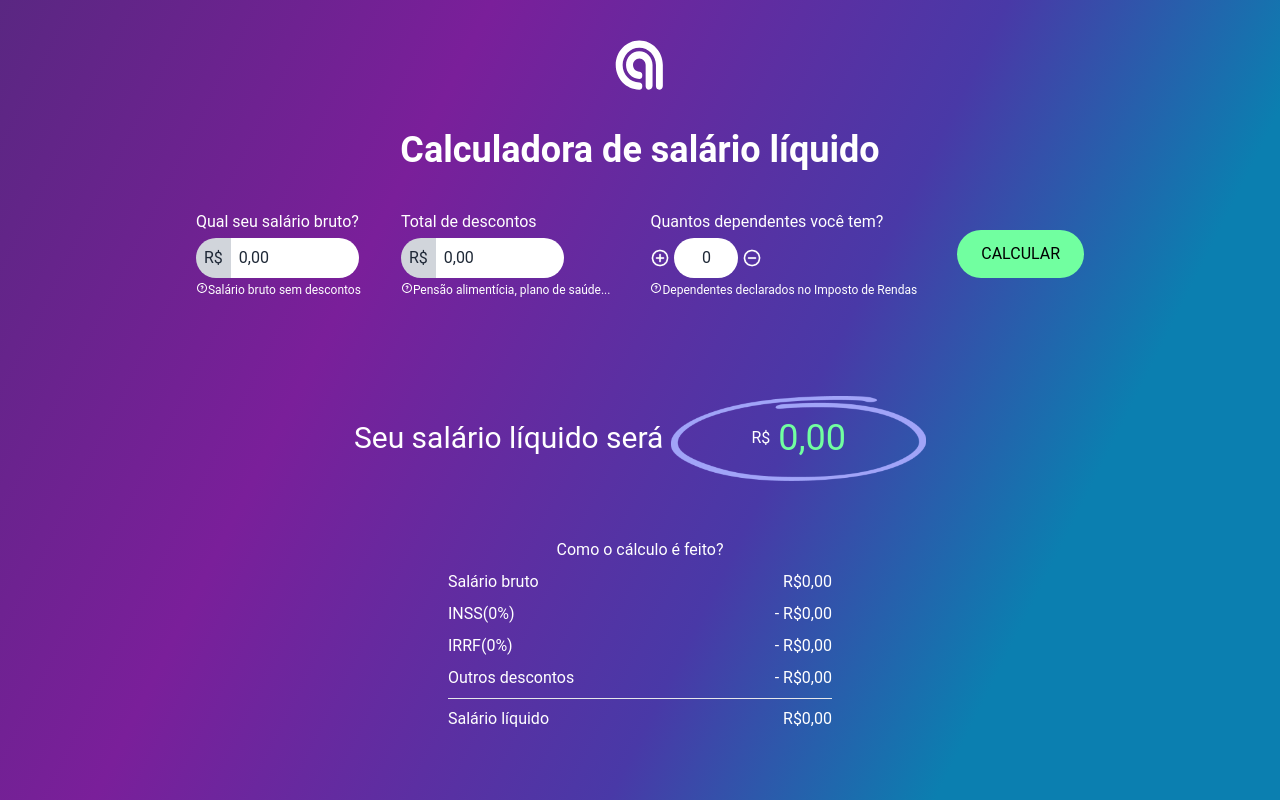
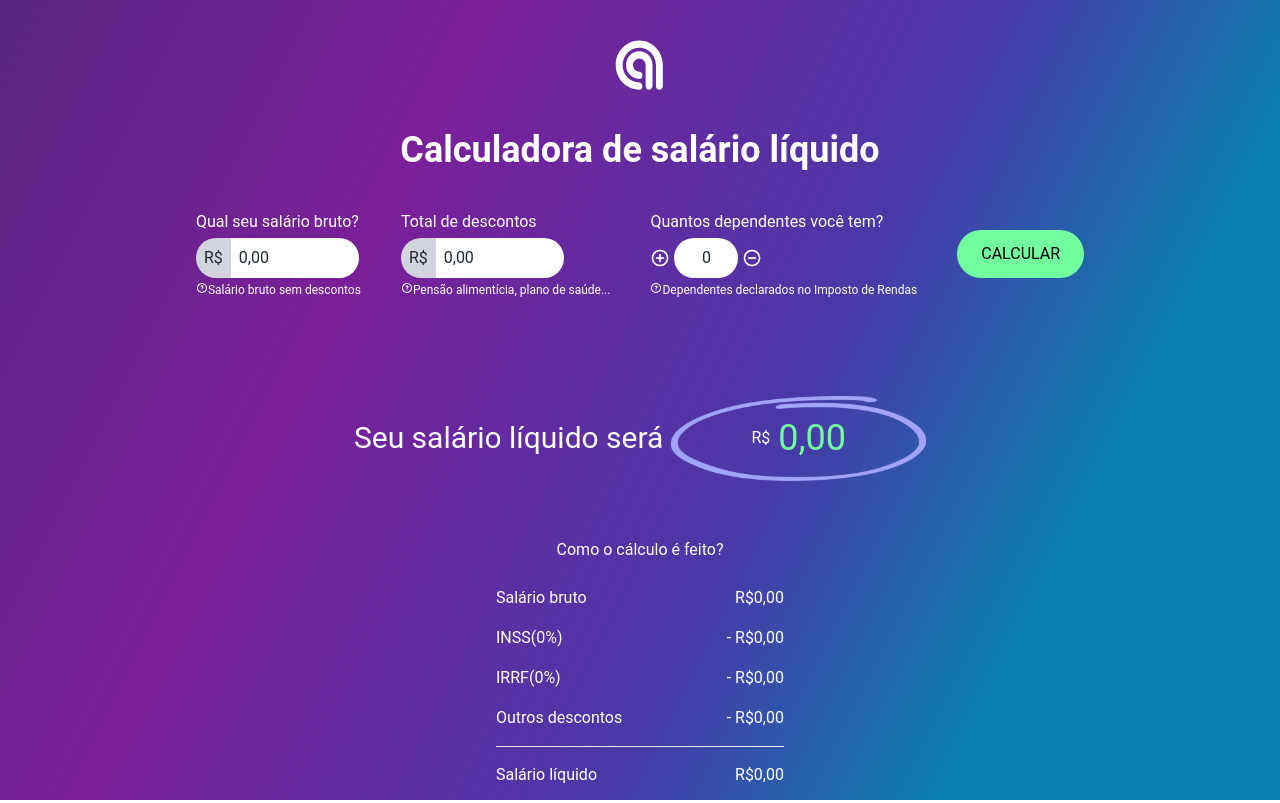
Before and after one commit to agilize/frontend-challenge, a React (Create React App) app: page / in a window 1280 px wide. Built offline with nearby package versions, Linux system fonts and the light colour scheme.

Commit message:
style(calcdetails): update CalcDetails Style

```diff
--- a/src/modules/CalcDetails.jsx
+++ b/src/modules/CalcDetails.jsx
@@ -18,7 +18,7 @@ const CalcDetails = () => {
 
   return (
     <div>
-      <h3 className='text-center'>Como o cálculo é feito?</h3>
+      <h3 className='mb-6 text-center'>Como o cálculo é feito?</h3>
       <div className='border-b'>
         <CalcLine
           value={`R$${convertToReal(glossSalary)}`}
--- a/src/modules/fields/components/CalcLine.jsx
+++ b/src/modules/fields/components/CalcLine.jsx
@@ -3,7 +3,7 @@ import React from 'react';
 
 const CalcLine = ({ value, title }) => {
   return (
-    <div className='flex justify-between my-2 w-96'>
+    <div className='flex justify-between my-4 w-72'>
       <p>{title}</p>
       <p>{value}</p>
     </div>
```
